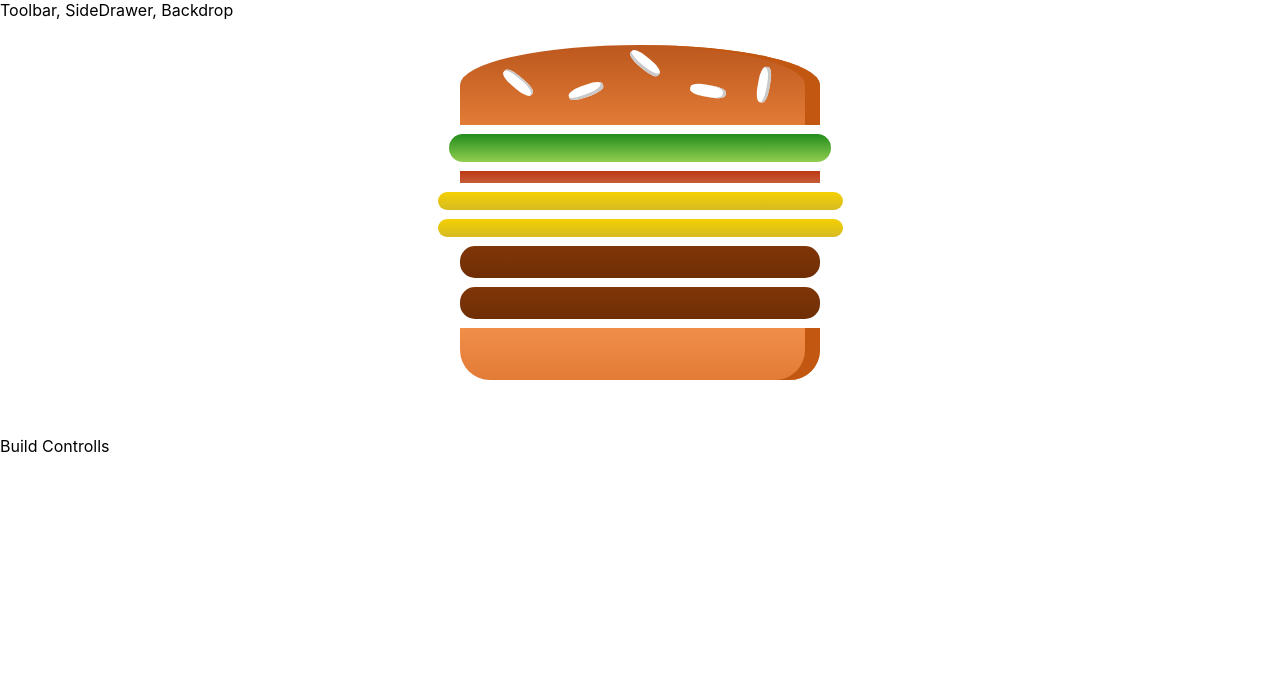
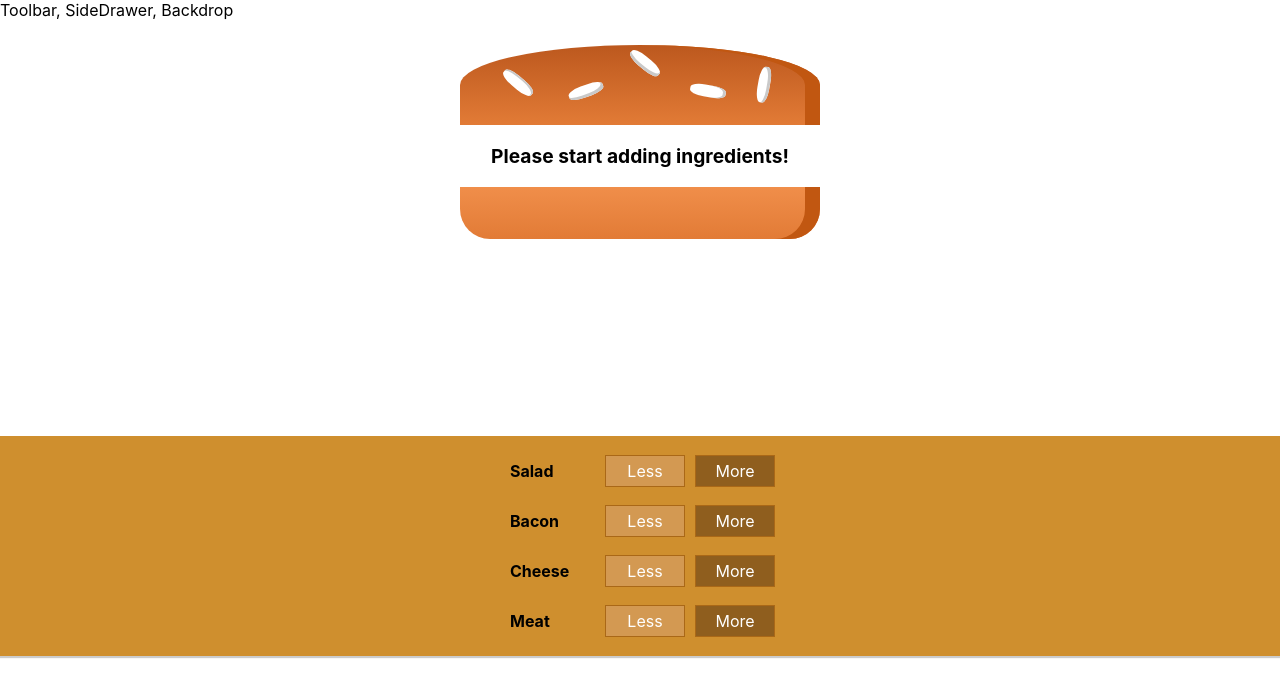
Before and after one commit to vjpal3/React-App-Burger-Builder, a React (Create React App) app: page / in a window 1280 px wide. Shown: the top 696 px of the page. Built offline with nearby package versions, Linux system fonts and the light colour scheme.

Commit message:
adding BuildControl component and output  multiple BuildControls

```diff
--- /dev/null
+++ b/src/components/Burger/BuildControls/BuildControl/BuildControl.js
@@ -0,0 +1,13 @@
+import React from 'react';
+import classes from './BuildControl.module.css';
+
+const buildControl = props => {
+  return (
+    <div className={classes.BuildControl}>
+      <div className={classes.Label}>{props.label}</div>
+      <button className={classes.Less}>Less</button>
+      <button className={classes.More}>More</button>
+    </div>
+  );
+};
+export default buildControl;
--- /dev/null
+++ b/src/components/Burger/BuildControls/BuildControl/BuildControl.module.css
@@ -0,0 +1,58 @@
+.BuildControl {
+  display: flex;
+  justify-content: space-between;
+  align-items: center;
+  margin: 5px 0;
+}
+
+.BuildControl button {
+  display: block;
+  font: inherit;
+  padding: 5px;
+  margin: 0 5px;
+  width: 80px;
+  border: 1px solid #aa6817;
+  cursor: pointer;
+  outline: none;
+}
+
+.BuildControl button:disabled {
+  background-color: #ac9980;
+  border: 1px solid #7e7365;
+  color: #ccc;
+  cursor: default;
+}
+
+.BuildControl button:hover:disabled {
+  background-color: #ac9980;
+  color: #ccc;
+  cursor: not-allowed;
+}
+
+.Label {
+  padding: 10px;
+  font-weight: bold;
+  width: 80px;
+}
+
+.BuildControl .Less {
+  background-color: #d39952;
+  color: white;
+}
+
+.BuildControl .More {
+  background-color: #8f5e1e;
+  color: white;
+}
+
+.BuildControl .Less:hover,
+.BuildControl .Less:active {
+  background-color: #daa972;
+  color: white;
+}
+
+.BuildControl .More:hover,
+.BuildControl .More:active {
+  background-color: #99703f;
+  color: white;
+}
--- /dev/null
+++ b/src/components/Burger/BuildControls/BuildControls.js
@@ -0,0 +1,19 @@
+import React from 'react';
+import BuildControl from './BuildControl/BuildControl';
+import classes from './BuildControls.module.css';
+
+const controls = [
+  { label: 'Salad', type: 'salad' },
+  { label: 'Bacon', type: 'bacon' },
+  { label: 'Cheese', type: 'cheese' },
+  { label: 'Meat', type: 'meat' }
+];
+
+const buildControls = props => (
+  <div className={classes.BuildControls}>
+    {controls.map(control => {
+      return <BuildControl key={control.label} label={control.label} />;
+    })}
+  </div>
+);
+export default buildControls;
--- /dev/null
+++ b/src/components/Burger/BuildControls/BuildControls.module.css
@@ -0,0 +1,10 @@
+.BuildControls {
+  width: 100%;
+  background-color: #cf8f2e;
+  display: flex;
+  flex-flow: column;
+  align-items: center;
+  box-shadow: 0 2px 1px #ccc;
+  margin: auto;
+  padding: 10px 0;
+}
--- a/src/components/Burger/Burger.js
+++ b/src/components/Burger/Burger.js
@@ -3,11 +3,19 @@
 import BurgerIngredient from './BurgerIngredient/BurgerIngredient';
 
 const burger = props => {
-  const transformedIngredients = Object.keys(props.ingredients).map(igKey => {
-    return [...Array(props.ingredients[igKey])].map((_, i) => {
-      return <BurgerIngredient key={igKey + i} type={igKey} />;
-    });
-  });
+  let transformedIngredients = Object.keys(props.ingredients)
+    .map(igKey => {
+      return [...Array(props.ingredients[igKey])].map((_, i) => {
+        return <BurgerIngredient key={igKey + i} type={igKey} />;
+      });
+    })
+    .reduce((arr, el) => {
+      return arr.concat(el);
+    }, []);
+
+  if (transformedIngredients.length === 0) {
+    transformedIngredients = <p>Please start adding ingredients!</p>;
+  }
 
   return (
     <div className={classes.Burger}>
--- a/src/containers/BurgerBuilder/BurgerBuilder.js
+++ b/src/containers/BurgerBuilder/BurgerBuilder.js
@@ -1,23 +1,22 @@
 import React, { Component } from 'react';
 import Burger from './../../components/Burger/Burger';
+import BuildControls from '../../components/Burger/BuildControls/BuildControls';
 
 class BurgerBuilder extends Component {
   state = {
     ingredients: {
-      salad: 1,
-      bacon: 1,
-      cheese: 2,
-      meat: 2
+      salad: 0,
+      bacon: 0,
+      cheese: 0,
+      meat: 0
     }
   };
 
   render() {
     return (
       <>
-        <div>
-          <Burger ingredients={this.state.ingredients} />
-        </div>
-        <div>Build Controlls</div>
+        <Burger ingredients={this.state.ingredients} />
+        <BuildControls />
       </>
     );
   }
```
